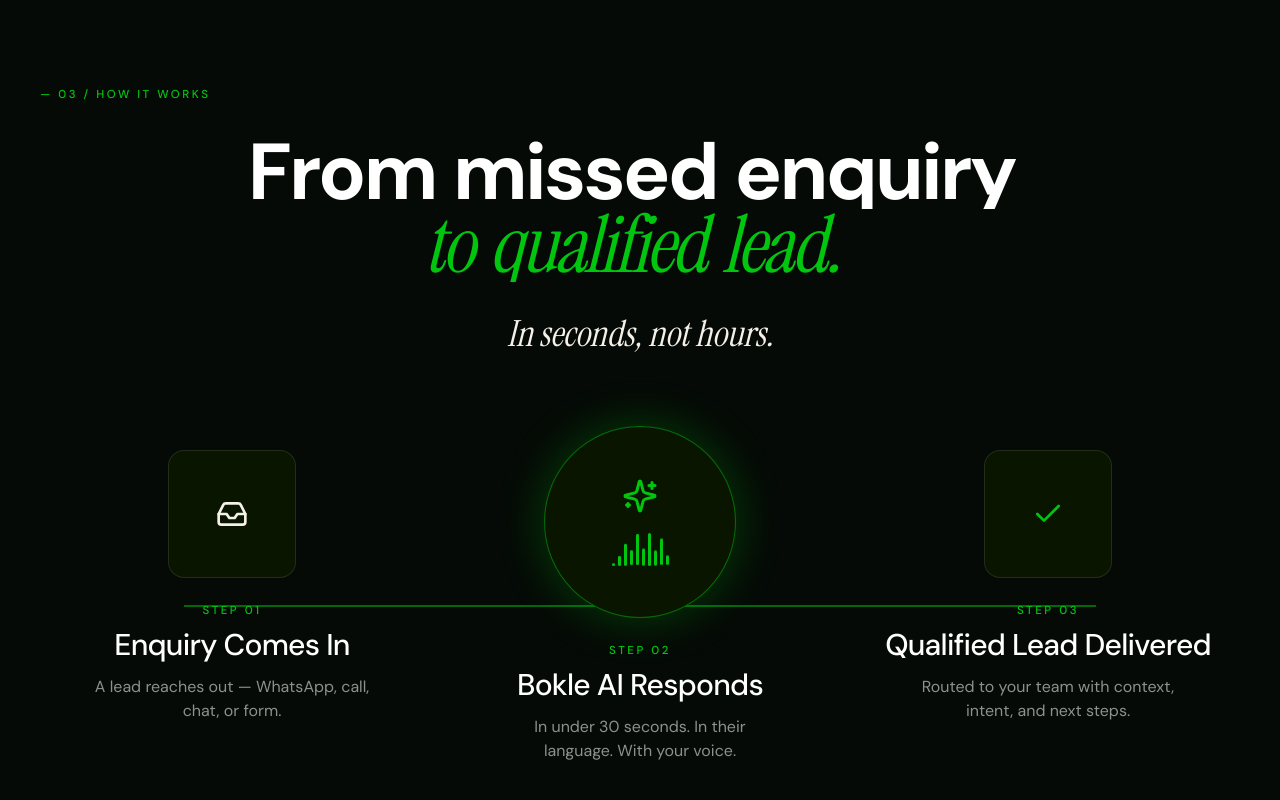
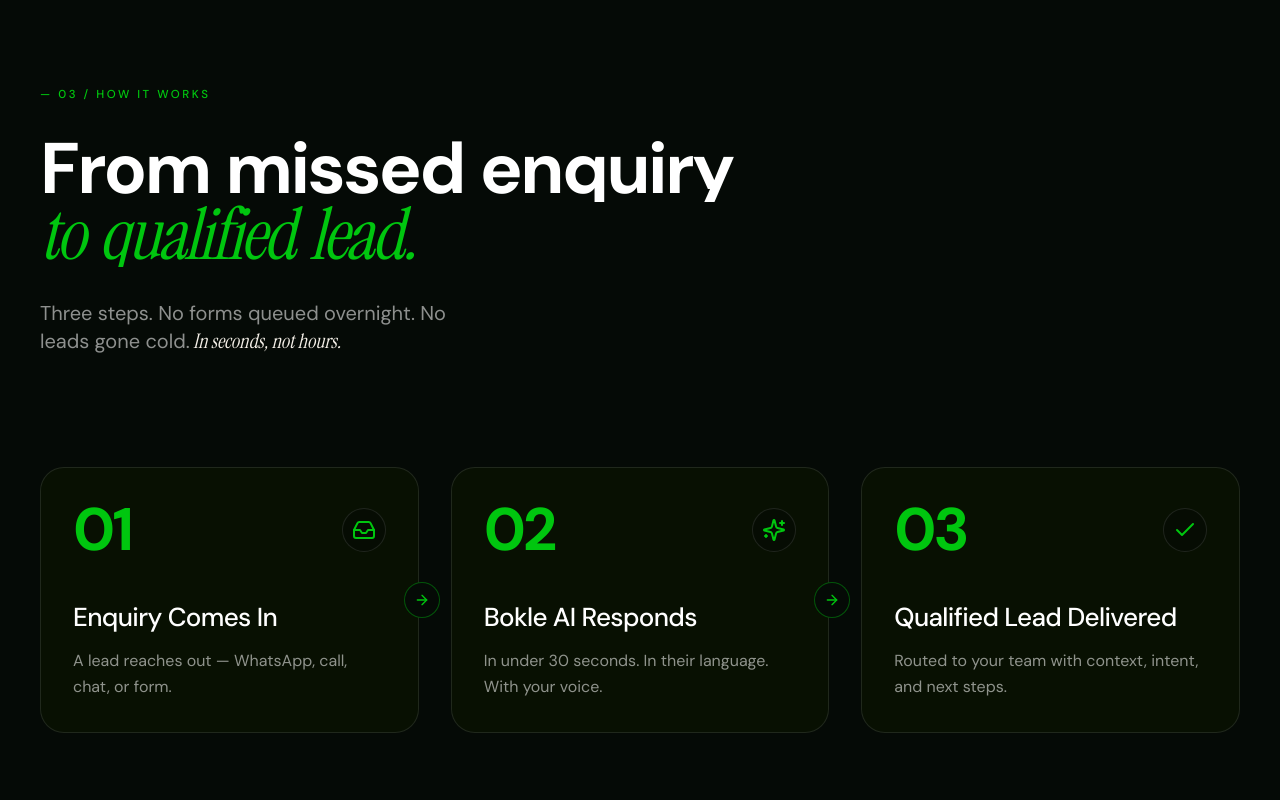
Before and after one commit to bokle-ai/ad-landingpage, a Next.js app: page / in a window 1280 px wide. Shown: the part 2060-2860 px from the top of the page. Built offline with nearby package versions, Linux system fonts and the light colour scheme.

Commit message:
Redesign How It Works section with uniform cards and cleaner hierarchy

```diff
--- a/components/HowItWorks.tsx
+++ b/components/HowItWorks.tsx
@@ -1,29 +1,27 @@
 "use client";
 
 import { motion } from "framer-motion";
-import { Check, Inbox, Sparkles } from "lucide-react";
+import { Check, Inbox, Sparkles, ArrowRight } from "lucide-react";
 import { sectionReveal, sectionViewport } from "@/lib/motion";
 import Headline from "./Headline";
-import Waveform from "./Waveform";
 import DemoWidget from "./DemoWidget";
 import SectionLabel from "./SectionLabel";
 
 const STEPS = [
   {
-    label: "Step 01",
+    num: "01",
     title: "Enquiry Comes In",
     desc: "A lead reaches out — WhatsApp, call, chat, or form.",
     icon: Inbox,
   },
   {
-    label: "Step 02",
+    num: "02",
     title: "Bokle AI Responds",
     desc: "In under 30 seconds. In their language. With your voice.",
     icon: Sparkles,
-    center: true,
   },
   {
-    label: "Step 03",
+    num: "03",
     title: "Qualified Lead Delivered",
     desc: "Routed to your team with context, intent, and next steps.",
     icon: Check,
@@ -43,105 +41,59 @@
       <div className="mx-auto max-w-[1400px] px-6 md:px-10">
         <SectionLabel className="mb-8">— 03 / How It Works</SectionLabel>
 
-        <div className="max-w-5xl mx-auto text-center">
+        <div className="max-w-4xl">
           <Headline
             as="h2"
-            className="text-[12vw] md:text-[8vw] lg:text-[6.2vw] font-bold leading-[0.92] tracking-[-0.035em] text-white text-center"
+            className="text-[12vw] md:text-[8vw] lg:text-[5.6vw] font-bold leading-[0.92] tracking-[-0.035em] text-white"
             lines={[
               { text: "From missed enquiry" },
               { text: "to qualified lead.", italic: true, className: "!text-brand-accent" },
             ]}
           />
-          <p className="italic-serif text-3xl md:text-4xl text-cream mt-8">
-            In seconds, not hours.
+          <p className="mt-8 text-lg md:text-xl text-body max-w-md leading-relaxed">
+            Three steps. No forms queued overnight. No leads gone cold.
+            <span className="italic-serif text-cream"> In seconds, not hours.</span>
           </p>
         </div>
 
-        <div className="mt-24 relative">
-          <svg
-            aria-hidden
-            className="hidden md:block absolute top-1/2 left-0 right-0 -translate-y-1/2 w-full h-16 pointer-events-none"
-            viewBox="0 0 1000 60"
-            preserveAspectRatio="none"
-          >
-            <motion.path
-              d="M 120 30 L 500 30"
-              stroke="#00C60F"
-              strokeWidth="1"
-              strokeDasharray="6 8"
-              fill="none"
-              initial={{ pathLength: 0 }}
-              whileInView={{ pathLength: 1 }}
-              viewport={{ once: true, amount: 0.4 }}
-              transition={{ duration: 0.8, delay: 0.8, ease: "easeInOut" }}
-            />
-            <motion.path
-              d="M 500 30 L 880 30"
-              stroke="#00C60F"
-              strokeWidth="1"
-              strokeDasharray="6 8"
-              fill="none"
-              initial={{ pathLength: 0 }}
-              whileInView={{ pathLength: 1 }}
-              viewport={{ once: true, amount: 0.4 }}
-              transition={{ duration: 0.8, delay: 1.0, ease: "easeInOut" }}
-            />
-          </svg>
+        <div className="mt-20 md:mt-28 relative">
+          <div className="grid grid-cols-1 md:grid-cols-3 gap-6 lg:gap-8">
+            {STEPS.map((step, i) => (
+              <motion.div
+                key={step.num}
+                initial={{ opacity: 0, y: 40 }}
+                whileInView={{ opacity: 1, y: 0 }}
+                viewport={{ once: true, amount: 0.3, margin: "0px 0px -100px 0px" }}
+                transition={{ duration: 0.7, delay: i * 0.12, ease: [0.22, 1, 0.36, 1] }}
+                whileHover={{ y: -4 }}
+                className="group relative rounded-3xl border border-white/10 bg-bg-alt/60 p-7 md:p-8 hover:border-brand-accent/50 transition-colors"
+              >
+                <div className="flex items-center justify-between">
+                  <span className="text-5xl md:text-6xl font-bold text-brand-accent tracking-tighter leading-none">
+                    {step.num}
+                  </span>
+                  <span className="flex h-11 w-11 items-center justify-center rounded-full border border-white/10 bg-bg-primary/60 text-brand-accent group-hover:border-brand-accent/50 transition-colors">
+                    <step.icon className="h-4.5 w-4.5" />
+                  </span>
+                </div>
 
-          <div className="grid grid-cols-1 md:grid-cols-3 gap-10 md:gap-6 relative">
-            {STEPS.map((step, i) => {
-              // Left card slides in from x:-60, center scales in with spring, right slides in from x:+60
-              const initial =
-                i === 0
-                  ? { opacity: 0, x: -60 }
-                  : i === 2
-                  ? { opacity: 0, x: 60 }
-                  : { opacity: 0, scale: 0 };
-              const animate =
-                i === 1
-                  ? { opacity: 1, scale: 1 }
-                  : { opacity: 1, x: 0 };
-              const transition =
-                i === 1
-                  ? { type: "spring" as const, stiffness: 80, damping: 15, delay: 0.25 }
-                  : { duration: 0.7, ease: [0.22, 1, 0.36, 1] as const, delay: i === 0 ? 0 : 0.15 };
-
-              return (
-              <motion.div
-                key={step.title}
-                initial={initial}
-                whileInView={animate}
-                viewport={{ once: true, amount: 0.3, margin: "0px 0px -100px 0px" }}
-                transition={transition}
-                whileHover={{ y: -4 }}
-                className={`relative flex flex-col items-center text-center ${
-                  step.center ? "md:-mt-6" : ""
-                }`}
-              >
-                {step.center ? (
-                  <div className="relative h-48 w-48 rounded-full bg-bg-alt border border-brand-accent/50 flex flex-col items-center justify-center animate-pulse-glow">
-                    <step.icon className="h-9 w-9 text-brand-accent" />
-                    <Waveform bars={10} className="mt-3" />
-                  </div>
-                ) : (
-                  <div className="h-32 w-32 rounded-2xl bg-bg-alt border border-white/10 flex items-center justify-center hover:border-brand-accent/60 transition-colors">
-                    <step.icon
-                      className={`h-8 w-8 ${
-                        i === 2 ? "text-brand-accent" : "text-cream"
-                      }`}
-                    />
-                  </div>
-                )}
-                <div className="mt-6 section-label">{step.label}</div>
-                <h3 className="mt-2 text-2xl md:text-3xl font-medium text-white tracking-tight">
+                <h3 className="mt-10 text-2xl md:text-[26px] font-medium text-white tracking-tight leading-snug">
                   {step.title}
                 </h3>
-                <p className="mt-3 text-body text-sm md:text-base max-w-[26ch]">
+                <p className="mt-3 text-body text-base leading-relaxed max-w-[32ch]">
                   {step.desc}
                 </p>
+
+                {i < STEPS.length - 1 && (
+                  <span
+                    aria-hidden
+                    className="hidden md:flex absolute top-1/2 -right-[22px] -translate-y-1/2 z-10 h-9 w-9 items-center justify-center rounded-full border border-brand-accent/40 bg-bg-primary text-brand-accent"
+                  >
+                    <ArrowRight className="h-4 w-4" />
+                  </span>
+                )}
               </motion.div>
-              );
-            })}
+            ))}
           </div>
         </div>
 
```
